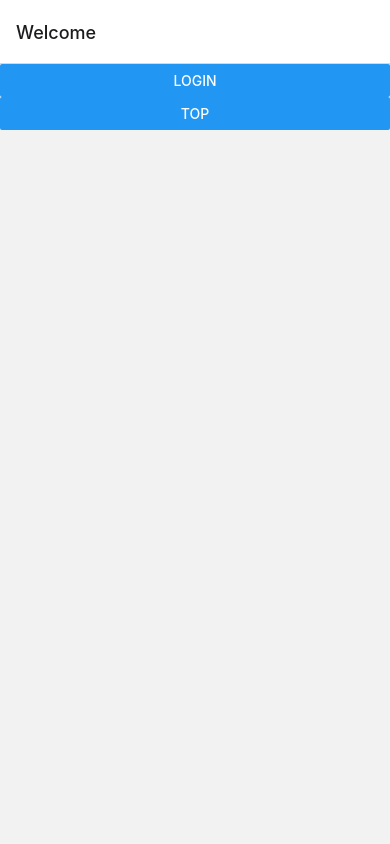
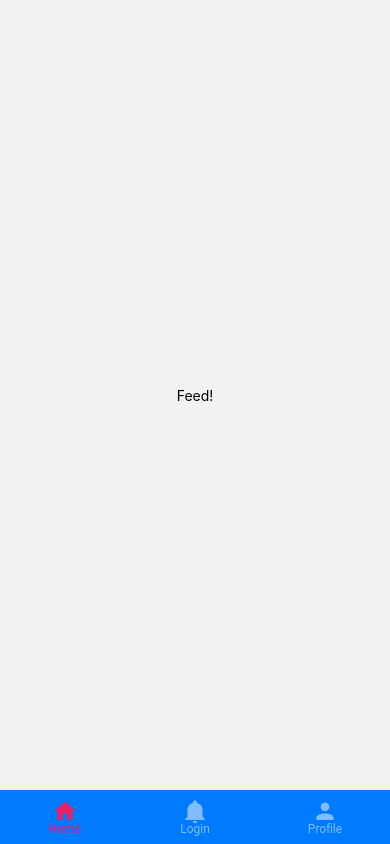
Before and after one commit to katsu268/SumgamesApp, a React Native app: screen / in a window 390 px wide. Built offline with nearby package versions, Linux system fonts and the light colour scheme.

Commit message:
katsu_10_21_02

```diff
--- a/App.js
+++ b/App.js
@@ -1,48 +1,81 @@
-import { StatusBar } from 'expo-status-bar';
-import React ,{ Component }from 'react';
-import { StyleSheet, Text, View ,Button} from 'react-native';
+import * as React from 'react';
+import { Text, View } from 'react-native';
 import { NavigationContainer } from '@react-navigation/native';
-import { createNativeStackNavigator } from '@react-navigation/native-stack';
-import Login from './pages/login';
-import TopPage from './pages/top__page';
+import { createMaterialBottomTabNavigator } from '@react-navigation/material-bottom-tabs';
+import { MaterialCommunityIcons } from '@expo/vector-icons';
 
-const Stack = createNativeStackNavigator();
-
-class App extends Component {
-  render(){
-    return (
-      <NavigationContainer>
-        <Stack.Navigator>
-          <Stack.Screen
-            name="Home"
-            component={HomeScreen}
-            options={{ title: 'Welcome' }}
-          />
-          <Stack.Screen name="Login" component={Login} />
-          <Stack.Screen name="Top" component={TopPage} />
-        </Stack.Navigator>
-      </NavigationContainer>
-    );
-  }
+function Feed() {
+  return (
+    <View style={{ flex: 1, justifyContent: 'center', alignItems: 'center' }}>
+      <Text>Feed!</Text>
+    </View>
+  );
 }
 
-const HomeScreen = ({ navigation }) => {
+function Profile() {
   return (
-    <View>
-      <Button
-        title="Login"
-        onPress={() =>
-          navigation.navigate('Login')
-        }
-      />
-      <Button
-        title="Top"
-        onPress={() =>
-          navigation.navigate('Top')
-        }
-      />
+    <View style={{ flex: 1, justifyContent: 'center', alignItems: 'center' }}>
+      <Text>Profile!</Text>
     </View>
   );
-};
+}
 
-export default App;
+function Login() {
+  return (
+    <View style={{ flex: 1, justifyContent: 'center', alignItems: 'center' }}>
+      <Text>ログイン実装ページ</Text>
+    </View>
+  );
+}
+
+const Tab = createMaterialBottomTabNavigator();
+
+function MyTabs() {
+  return (
+    <Tab.Navigator
+      initialRouteName="Feed"
+      activeColor="#e91e63"
+      labelStyle={{ fontSize: 12 }}
+      style={{ backgroundColor: 'tomato' }}
+    >
+      <Tab.Screen
+        name="Feed"
+        component={Feed}
+        options={{
+          tabBarLabel: 'Home',
+          tabBarIcon: ({ color }) => (
+            <MaterialCommunityIcons name="home" color={color} size={26} />
+          ),
+        }}
+      />
+      <Tab.Screen
+        name="Login"
+        component={Login}
+        options={{
+          tabBarLabel: 'Login',
+          tabBarIcon: ({ color }) => (
+            <MaterialCommunityIcons name="bell" color={color} size={26} />
+          ),
+        }}
+      />
+      <Tab.Screen
+        name="Profile"
+        component={Profile}
+        options={{
+          tabBarLabel: 'Profile',
+          tabBarIcon: ({ color }) => (
+            <MaterialCommunityIcons name="account" color={color} size={26} />
+          ),
+        }}
+      />
+    </Tab.Navigator>
+  );
+}
+
+export default function App() {
+  return (
+    <NavigationContainer>
+      <MyTabs />
+    </NavigationContainer>
+  );
+}
--- a/package.json
+++ b/package.json
@@ -8,6 +8,8 @@
     "eject": "expo eject"
   },
   "dependencies": {
+    "@react-navigation/bottom-tabs": "^6.0.9",
+    "@react-navigation/material-bottom-tabs": "^6.0.9",
     "@react-navigation/native": "^6.0.6",
     "@react-navigation/native-stack": "^6.2.5",
     "expo": "~42.0.1",
@@ -16,6 +18,7 @@
     "react-dom": "16.13.1",
     "react-native": "https://github.com/expo/react-native/archive/sdk-42.0.0.tar.gz",
     "react-native-elements": "^3.4.2",
+    "react-native-paper": "^4.9.2",
     "react-native-safe-area-context": "3.2.0",
     "react-native-screens": "~3.4.0",
     "react-native-vector-icons": "^8.1.0",
```
Also changed, not shown: 1 other file (tests, documents, lock files or other folders).
